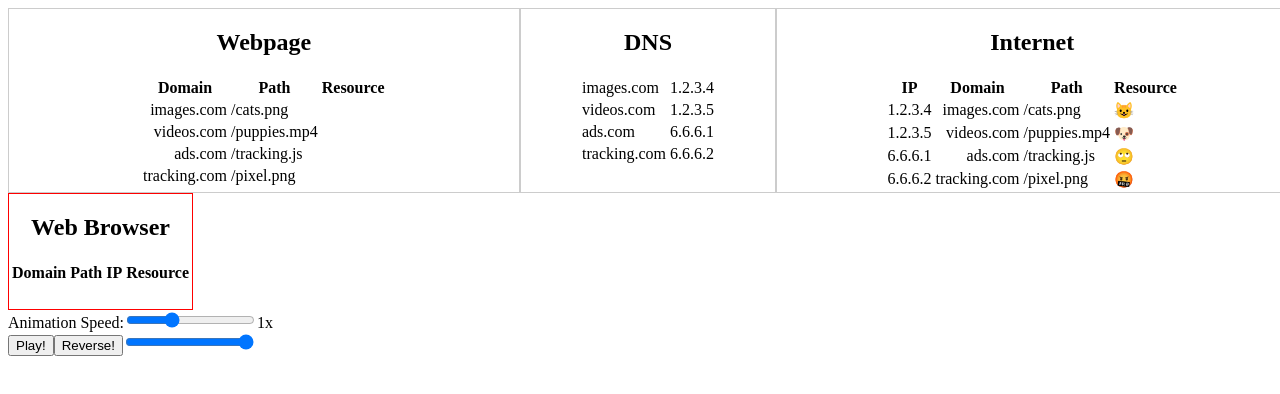
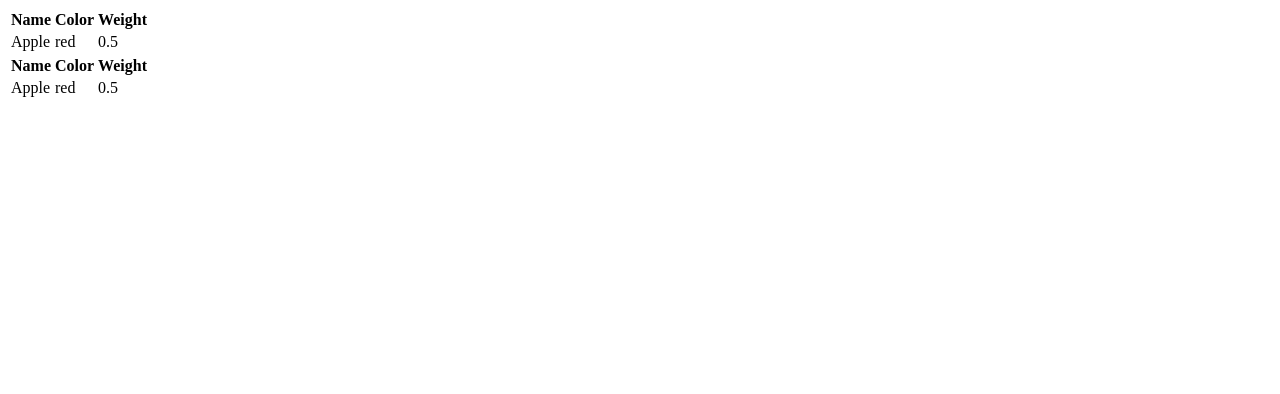
Before and after one commit to violet4/educational_animations, a React (Vite) app: page / in a window 1280 px wide. Shown: the top 394 px of the page. Built offline with nearby package versions, Linux system fonts and the light colour scheme.

Commit message:
redo: made a very 'simple' proof of concept for a much cleaner version of the 'data transfers from one table to the other' animation, which needs to be further refactored

```diff
--- a/src/App.tsx
+++ b/src/App.tsx
@@ -1,4 +1,4 @@
-import React, { useEffect, useRef, useState } from 'react';
+import React, { useEffect, useImperativeHandle, useRef, useState } from 'react';
 import gsap from 'gsap';
 import { TextPlugin } from 'gsap/TextPlugin';
 import { useGSAP } from '@gsap/react';
@@ -57,7 +57,7 @@ const useWebpage = (resources: UrlResource[]) => {
   resources.forEach(r => {
     if (domain_to_path[r.domain] === undefined)
       domain_to_path[r.domain] = {};
-    domain_to_path[r.domain][r.path] = '';
+    domain_to_path[r.domain][r.path] = r.resource;
   })
   const getWebpageDomains = () => {
     // how do we populate this with all the <td> elements that contain domains below?
@@ -345,13 +345,6 @@ const useBrowser = () => {
 };
 
 
-//////////////////////////////////////////////////////////////
-// TODO
-//////////////////////////////////////////////////////////////
-//
-// load everything immediately, but hide everything by default
-// and make them appear as part of the animations.
-//
 function App2() {
   const {renderDNS, getDNSRect, getDnsIps} = useDNS(resources);
   const {renderWebpage, getWebpageRect, getWebpageDomains} = useWebpage(resources);
@@ -486,8 +479,133 @@ const TableAnimation: React.FC = () => {
   );
 };
 
+
+interface DynamicTableProps<T extends object> {
+  data: T[];
+}
+
+interface DynamicTableRef<T extends object> {
+  getCells: () => HTMLTableCellElement[];
+  getData: () => T[];
+  getCell: (rowIndex: number, columnName: keyof T) => HTMLTableCellElement | null;
+}
+
+const DynamicTable = React.forwardRef(<T extends object>(
+  { data }: DynamicTableProps<T>,
+  ref: React.ForwardedRef<DynamicTableRef<T>>
+) => {
+    const cellRefs = useRef<Map<string, HTMLTableCellElement>>(new Map());
+
+    useImperativeHandle(ref, () => ({
+      getCells: () => Array.from(cellRefs.current.values()),
+      getData: () => data,
+      getCell: (rowIndex: number, columnName: keyof T) =>
+        cellRefs.current.get(`${rowIndex}-${String(columnName)}`) || null
+    }));
+
+    if (!data.length) return null;
+    const headers = Object.keys(data[0]);
+
+    return (
+      <table className="w-full border-collapse">
+        <thead>
+          <tr>
+            {headers.map(header => (
+              <th key={header} className="p-2 border">{header}</th>
+            ))}
+          </tr>
+        </thead>
+        <tbody>
+          {data.map((row, rowIndex) => (
+            <tr key={rowIndex}>
+              {headers.map(header => (
+                <td
+                  key={`${rowIndex}-${header}`}
+                  ref={el => el && cellRefs.current.set(`${rowIndex}-${header}`, el)}
+                  className="p-2 border"
+                >
+                  {String(row[header as keyof T])}
+                </td>
+              ))}
+            </tr>
+          ))}
+        </tbody>
+      </table>
+    );
+  }
+);
+
+
+interface DynamicItemRef {
+  setContent: (content: string) => void;
+  getElement: () => HTMLDivElement;
+}
+
+const DynamicItem = React.forwardRef((
+  {},
+  ref: React.ForwardedRef<DynamicItemRef>
+) => {
+    const itemRef = useRef<HTMLDivElement>(null);
+    const [content, setContent] = useState<string>('');
+
+    useImperativeHandle(ref, () => ({
+      setContent: (content: string) => setContent(content),
+      getElement: () => {
+        if (!itemRef.current) throw new Error("Ref not initialized");
+        return itemRef.current;
+      },
+    }));
+
+    return (
+      <div ref={itemRef}>
+        {content}
+      </div>
+    );
+  }
+);
+
+
+interface Fruit {
+  Name: string;
+  Color: string;
+  Weight: number;
+};
+
+const Demo = () => {
+  gsap.registerPlugin();
+  const fruit_data = [{Name: 'Apple', Color: 'red', Weight: 0.5}];
+  const table1Ref = useRef<DynamicTableRef<Fruit>>(null);
+  const table2Ref = useRef<DynamicTableRef<Fruit>>(null);
+  const itemRef = useRef<DynamicItemRef>(null);
+  // const tlRef = useRef<gsap.core.Timeline|null>(null);
+
+  useGSAP(() => {
+    if (!table1Ref.current || !table2Ref.current) return;
+    const tl = gsap.timeline({paused: false});
+    const first_apple = table1Ref.current.getCell(0, 'Name');
+    const second_apple = table2Ref.current.getCell(0, 'Name');
+
+    const getItem = () => itemRef.current?.getElement()||'';
+    tl.set(second_apple, {visibility: 'hidden'});
+    tl.set(getItem(), {position: 'absolute', visibility: 'visible', text: first_apple?.innerText, top: first_apple?.getBoundingClientRect().top, left: first_apple?.getBoundingClientRect().left});
+    tl.to(getItem(), {duration: 2, left: second_apple?.getBoundingClientRect().left, top: second_apple?.getBoundingClientRect().top});
+    tl.set(getItem(), {visibility: 'hidden'});
+    tl.set(second_apple, {visibility: 'visible'})
+
+
+  }, []);
+  return (
+    <div>
+      <DynamicTable ref={table1Ref} data={fruit_data} />
+      <DynamicTable ref={table2Ref} data={fruit_data} />
+      <DynamicItem ref={itemRef} />
+    </div>
+  );
+};
+
 function App() {
-  return <App2 />;
+  // return <App2 />;
+  return <Demo />;
 }
 
 export default App
```
